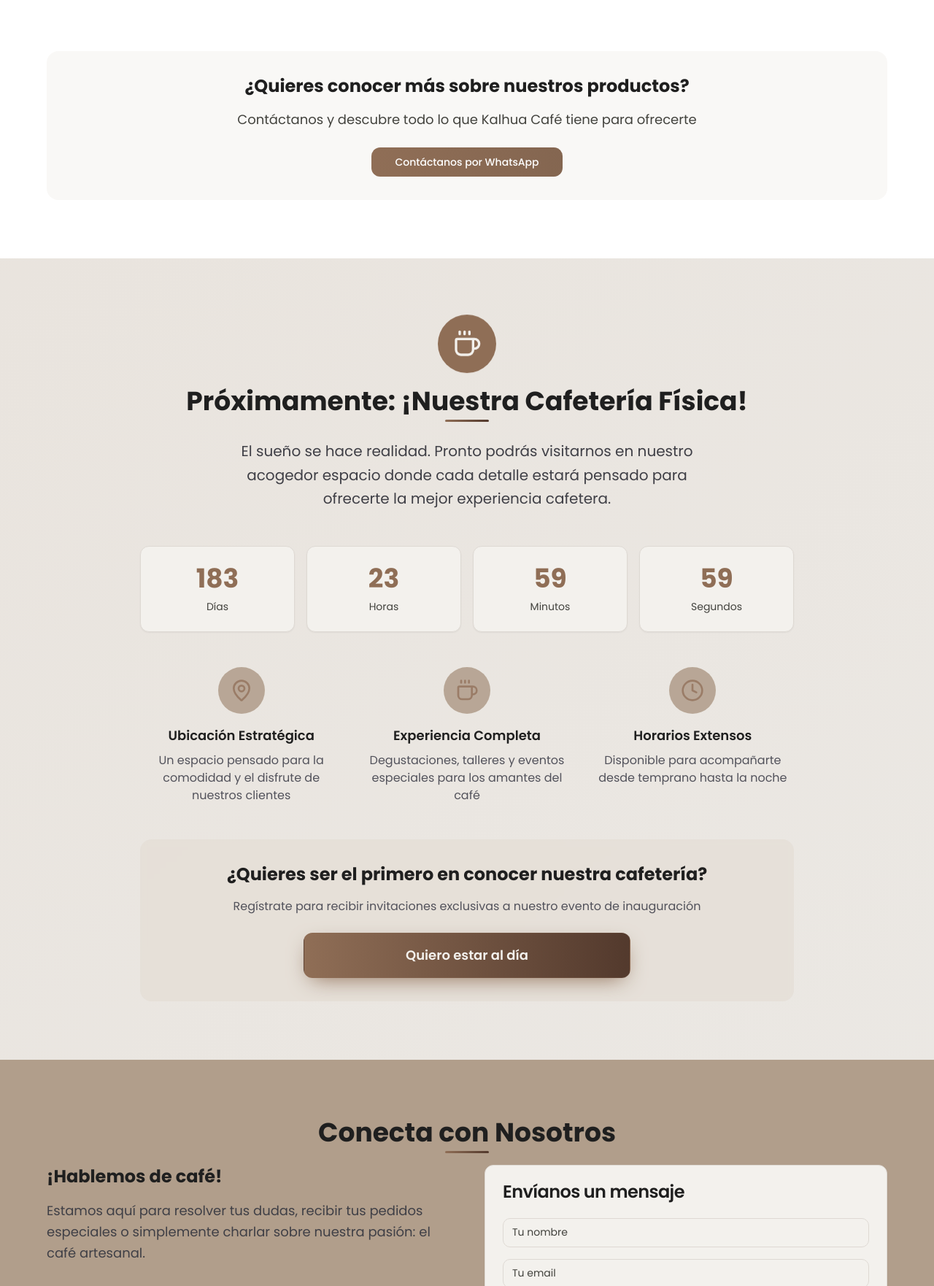
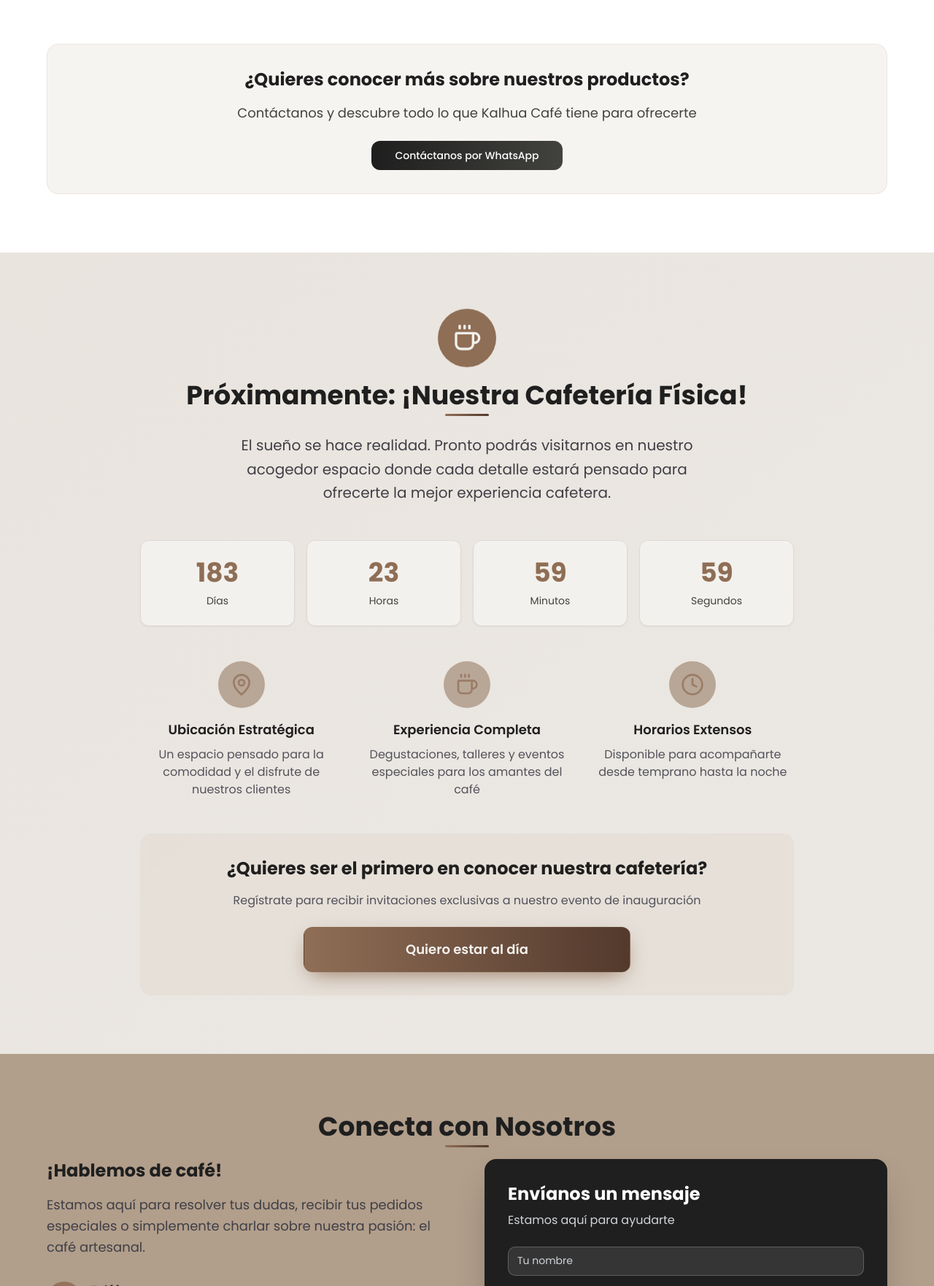
Before and after one commit to saviel-dev/kalhua-rustica-digital, a React (Vite) app: page / in a window 1280 px wide. Shown: the part 2588-4350 px from the top of the page at 73% size. Built offline with nearby package versions, Linux system fonts and the light colour scheme.

Commit message:
Refactor product section and form
Update product section to use a black and white color scheme with beige accents. Change button and icon colors to a black to dark gray gradient. Modify the form section to have a black background with white text for better contrast.

```diff
--- a/src/components/ContactoSection.tsx
+++ b/src/components/ContactoSection.tsx
@@ -144,12 +144,13 @@ const ContactoSection = () => {
               </div>
             </div>
 
-            {/* Contact Form */}
-            <Card className={`coffee-card hover-lift ${isVisible ? 'animate-fade-in-right delay-200' : 'opacity-0'}`}>
-              <CardHeader>
-                <CardTitle className="text-primary">Envíanos un mensaje</CardTitle>
-              </CardHeader>
-              <CardContent>
+            {/* Contact Form - Black Background */}
+            <div className={`bg-foreground rounded-2xl p-8 shadow-2xl hover-lift ${isVisible ? 'animate-fade-in-right delay-200' : 'opacity-0'}`}>
+              <div className="mb-6">
+                <h3 className="text-2xl font-bold text-white mb-2">Envíanos un mensaje</h3>
+                <p className="text-gray-300">Estamos aquí para ayudarte</p>
+              </div>
+
               <form onSubmit={handleSubmit} className="space-y-4">
                 <div>
                   <Input
@@ -159,7 +160,7 @@ const ContactoSection = () => {
                     value={formData.nombre}
                     onChange={handleChange}
                     required
-                      className="focus-coffee"
+                    className="bg-white/10 border-white/20 text-white placeholder:text-gray-300 focus:border-white focus:ring-white"
                   />
                 </div>
 
@@ -171,7 +172,7 @@ const ContactoSection = () => {
                     value={formData.email}
                     onChange={handleChange}
                     required
-                      className="focus-coffee"
+                    className="bg-white/10 border-white/20 text-white placeholder:text-gray-300 focus:border-white focus:ring-white"
                   />
                 </div>
 
@@ -183,19 +184,18 @@ const ContactoSection = () => {
                     onChange={handleChange}
                     required
                     rows={4}
-                      className="focus-coffee resize-none"
+                    className="bg-white/10 border-white/20 text-white placeholder:text-gray-300 focus:border-white focus:ring-white resize-none"
                   />
                 </div>
 
                 <Button
                   type="submit"
-                    className="btn-hero w-full"
+                  className="w-full bg-gradient-to-r from-white to-gray-200 text-foreground hover:from-gray-100 hover:to-white transition-all duration-300 hover:scale-105 font-medium py-3"
                 >
                   Enviar mensaje
                 </Button>
               </form>
-              </CardContent>
-            </Card>
+            </div>
           </div>
         </div>
       </div>
--- a/src/components/ProductosSection.tsx
+++ b/src/components/ProductosSection.tsx
@@ -59,7 +59,7 @@ const ProductosSection = () => {
           {/* Header */}
           <div className="text-center mb-16">
             <div className="inline-flex items-center justify-center w-16 h-16 bg-warm-beige rounded-full mb-6">
-              <svg className="w-8 h-8 text-coffee" fill="currentColor" viewBox="0 0 24 24">
+              <svg className="w-8 h-8 text-foreground" fill="currentColor" viewBox="0 0 24 24">
                 <path d="M2,21V19H20V21H2M20,8V5L18,5V8H20M20,3A2,2 0 0,1 22,5V8A2,2 0 0,1 20,10H18V13A4,4 0 0,1 14,17H8A4,4 0 0,1 4,13V3H20M16,5H6V13A2,2 0 0,0 8,15H14A2,2 0 0,0 16,13V5Z" />
               </svg>
             </div>
@@ -72,39 +72,39 @@ const ProductosSection = () => {
             </p>
           </div>
 
-          {/* Products Grid */}
-          <div className="grid md:grid-cols-2 lg:grid-cols-3 gap-8 mb-16">
+          {/* Products Grid - White and Black Design */}
+          <div className="grid md:grid-cols-3 gap-8 mb-16">
             {productos.map((producto, index) => (
               <div
                 key={producto.id}
-                className="product-card group opacity-0 bg-white rounded-2xl shadow-lg hover:shadow-xl transition-all duration-500 overflow-hidden border border-gray-100"
+                className="product-card group opacity-0 bg-white rounded-2xl shadow-lg hover:shadow-2xl transition-all duration-500 overflow-hidden border border-gray-100"
               >
                 {/* Image Container */}
                 <div className="relative h-64 overflow-hidden bg-gray-50">
                   <img
                     src={producto.imagen}
                     alt={producto.nombre}
-                    className="w-full h-full object-cover group-hover:scale-105 transition-transform duration-500"
+                    className="w-full h-full object-cover group-hover:scale-110 transition-transform duration-700"
                   />
                   {producto.destacado && (
-                    <div className="absolute top-4 right-4 bg-coffee text-white px-3 py-1 rounded-full text-sm font-medium">
+                    <div className="absolute top-4 right-4 bg-foreground text-white px-3 py-1 rounded-full text-sm font-medium">
                       Estrella
                     </div>
                   )}
                 </div>
 
                 {/* Content */}
-                <div className="p-6">
-                  <h3 className="text-xl font-bold text-foreground mb-3 group-hover:text-coffee transition-colors duration-300">
+                <div className="p-6 text-center">
+                  <h3 className="text-xl font-bold text-foreground mb-3 group-hover:text-muted transition-colors duration-300">
                     {producto.nombre}
                   </h3>
-                  <p className="text-muted-foreground leading-relaxed mb-6">
+                  <p className="text-muted-foreground leading-relaxed text-sm mb-6">
                     {producto.descripcion}
                   </p>
 
-                  {/* Button */}
+                  {/* Button with black gradient */}
                   <Button
-                    className="w-full bg-gradient-to-r from-foreground to-muted-foreground text-white font-medium py-3 rounded-lg hover:from-coffee hover:to-coffee/90 transition-all duration-300 hover:shadow-lg"
+                    className="w-full bg-gradient-to-r from-foreground to-muted text-white font-medium py-3 rounded-lg hover:from-muted hover:to-foreground transition-all duration-300 hover:shadow-lg hover:scale-105"
                     onClick={() => window.open('https://wa.me/584146308748', '_blank')}
                   >
                     Ver Detalles
@@ -115,7 +115,7 @@ const ProductosSection = () => {
           </div>
 
           {/* CTA Section */}
-          <div className="text-center bg-warm-beige/20 rounded-2xl p-8">
+          <div className="text-center bg-warm-beige/30 rounded-2xl p-8 border border-warm-beige/50">
             <h3 className="text-2xl font-bold text-foreground mb-4">
               ¿Quieres conocer más sobre nuestros productos?
             </h3>
@@ -123,7 +123,7 @@ const ProductosSection = () => {
               Contáctanos y descubre todo lo que Kalhua Café tiene para ofrecerte
             </p>
             <Button
-              className="bg-gradient-to-r from-coffee to-coffee/90 text-white px-8 py-3 rounded-lg font-medium hover:shadow-lg hover:scale-105 transition-all duration-300"
+              className="bg-gradient-to-r from-foreground to-muted text-white px-8 py-3 rounded-lg font-medium hover:shadow-lg hover:scale-105 transition-all duration-300 hover:from-muted hover:to-foreground"
               onClick={() => window.open('https://wa.me/584146308748', '_blank')}
             >
               Contáctanos por WhatsApp
```
Lines whose indentation alone changed are shown as unchanged.
